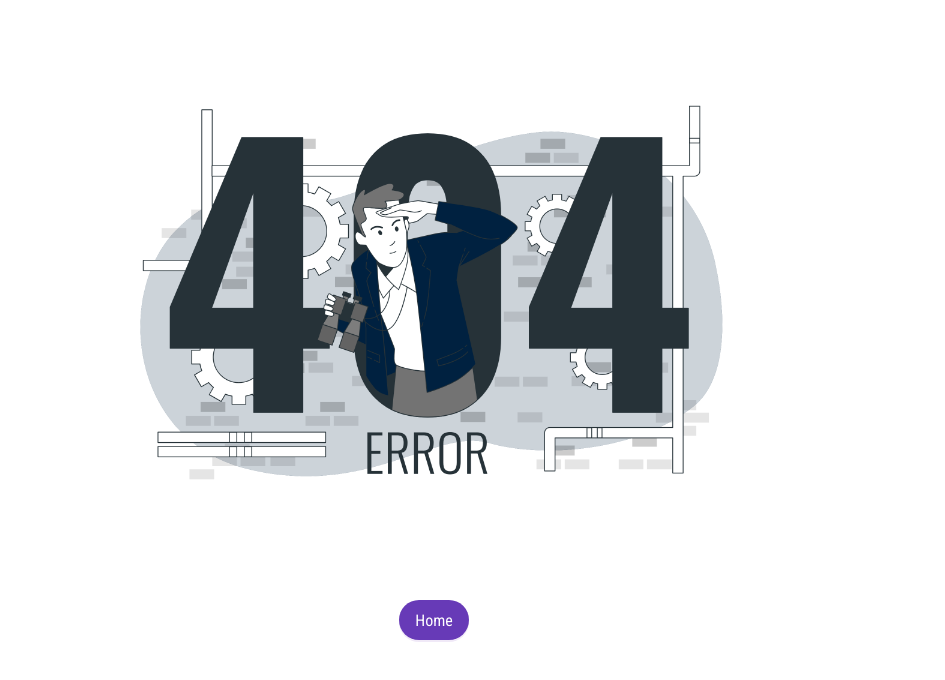
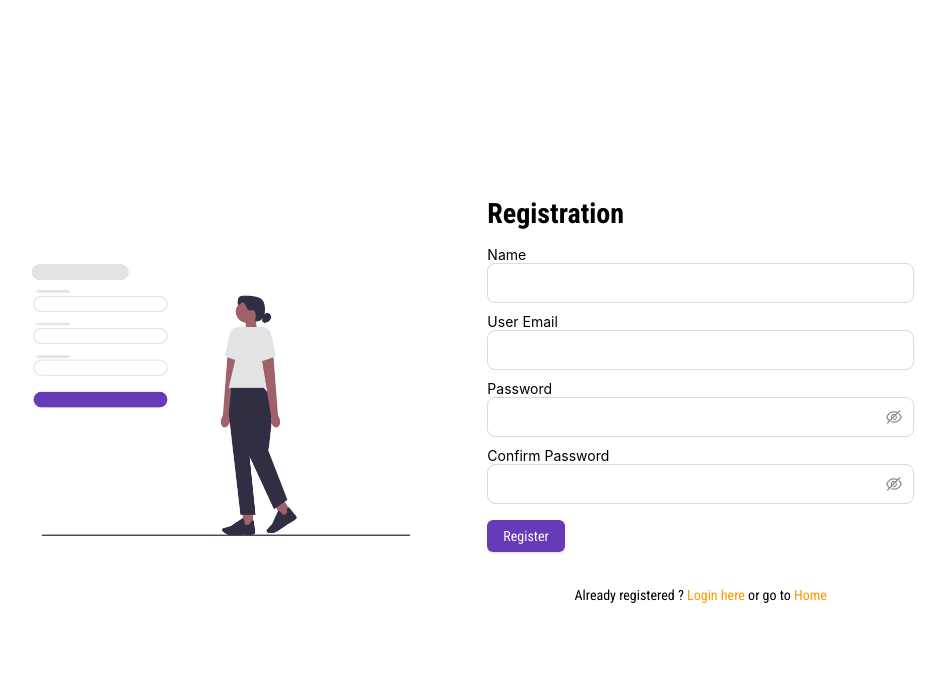
Before and after one commit to Nirob844/quiz_application_frontend, a Next.js app: page /register in a window 1280 px wide. Before the commit this address had no page. Shown: the top 680 px of the page, without its empty margins (206-1151 px from the left). Built offline with nearby package versions, Linux system fonts and the light colour scheme.

Commit message:
register page design

```diff
--- /dev/null
+++ b/src/app/register/page.tsx
@@ -0,0 +1,13 @@
+import PerformerRegistrationPageComponent from "@/components/ui/Registration";
+import { Metadata } from "next";
+
+export const metadata: Metadata = {
+  title: "IQuiz | Registration",
+  description: "Quiz Management Application by Joy Barua",
+};
+
+const RegistrationPage = () => {
+  return <PerformerRegistrationPageComponent />;
+};
+
+export default RegistrationPage;
--- /dev/null
+++ b/src/components/ui/Registration.tsx
@@ -0,0 +1,109 @@
+"use client";
+
+import Form from "@/components/forms/Form";
+import FormInput from "@/components/forms/FormInput";
+import { Button, Col, Row } from "antd";
+import Image from "next/image";
+import Link from "next/link";
+import { SubmitHandler } from "react-hook-form";
+import registrationImage from "../../assets/registration.png";
+
+type FormValues = {
+  name: string;
+  email: string;
+  password: string;
+  confirmPassword: string;
+};
+
+const RegistrationPageComponent = () => {
+  const onSubmit: SubmitHandler<FormValues> = async (data: FormValues) => {
+    console.log(data);
+  };
+
+  return (
+    <Row
+      justify={"center"}
+      align={"middle"}
+      style={{
+        minHeight: "100vh",
+      }}
+    >
+      <Col
+        sm={12}
+        md={10}
+        style={{
+          display: "flex",
+          justifyContent: "center",
+          alignItems: "center",
+        }}
+      >
+        <Image
+          src={registrationImage}
+          width={500}
+          alt="Registration image"
+          style={{ maxWidth: "100%" }}
+        />
+      </Col>
+      <Col sm={12} md={8}>
+        <h1
+          style={{
+            marginBottom: "1rem",
+          }}
+        >
+          Registration
+        </h1>
+        <div>
+          <Form submitHandler={onSubmit}>
+            <Row gutter={[10, 10]}>
+              <Col span={24}>
+                <FormInput name="name" label="Name" type="text" size="large" />
+              </Col>
+
+              <Col span={24}>
+                <FormInput
+                  name="email"
+                  label="User Email"
+                  type="text"
+                  size="large"
+                />
+              </Col>
+
+              <Col span={24}>
+                <FormInput
+                  name="password"
+                  label="Password"
+                  type="password"
+                  size="large"
+                />
+              </Col>
+
+              <Col span={24}>
+                <FormInput
+                  name="confirmPassword"
+                  label="Confirm Password"
+                  type="password"
+                  size="large"
+                />
+              </Col>
+            </Row>
+
+            <Button
+              type="primary"
+              htmlType="submit"
+              style={{ marginTop: "16px" }}
+            >
+              Register
+            </Button>
+          </Form>
+
+          <p style={{ marginTop: "35px", textAlign: "center" }}>
+            Already registered ? <Link href="/login">Login here</Link> or go to{" "}
+            <Link href="/">Home</Link>
+          </p>
+        </div>
+      </Col>
+    </Row>
+  );
+};
+
+export default RegistrationPageComponent;
```
